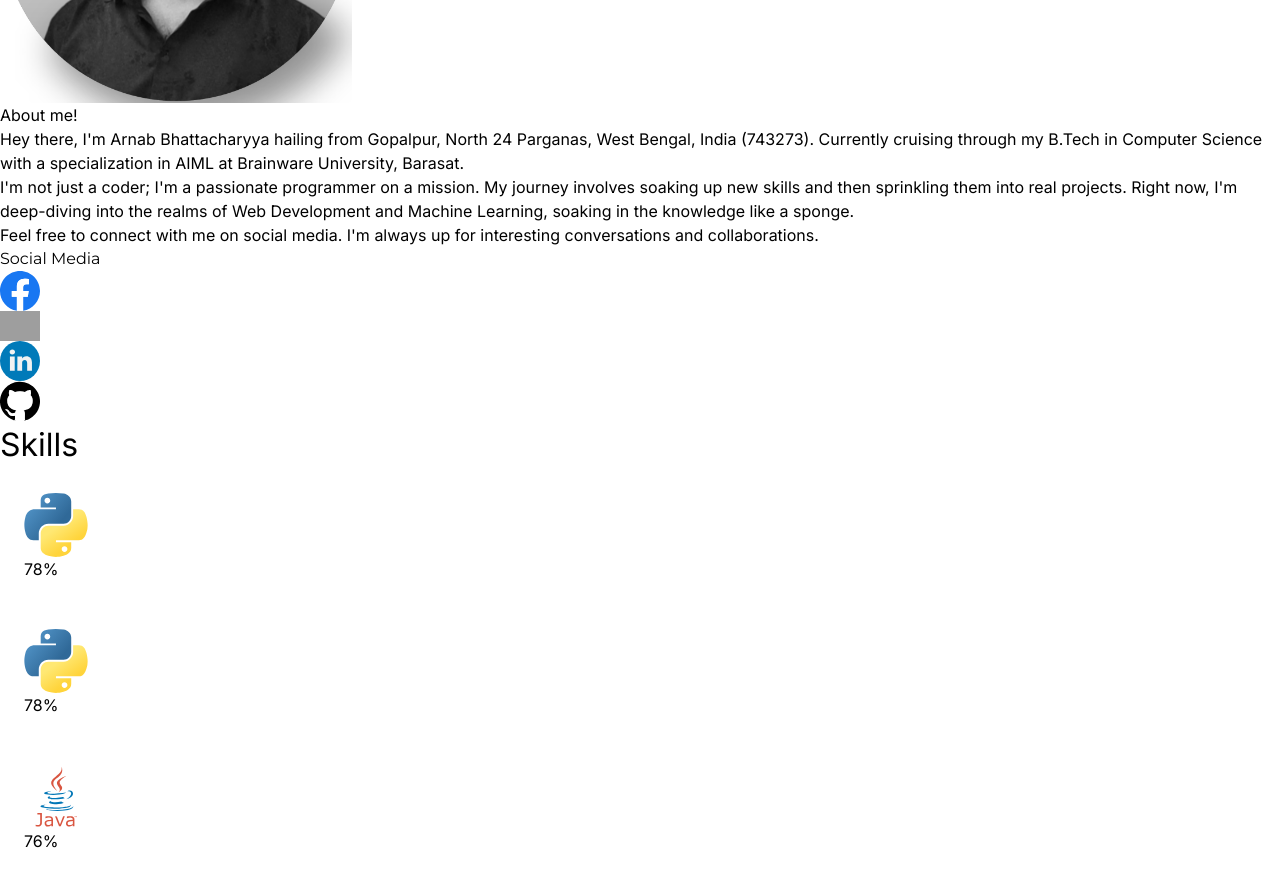
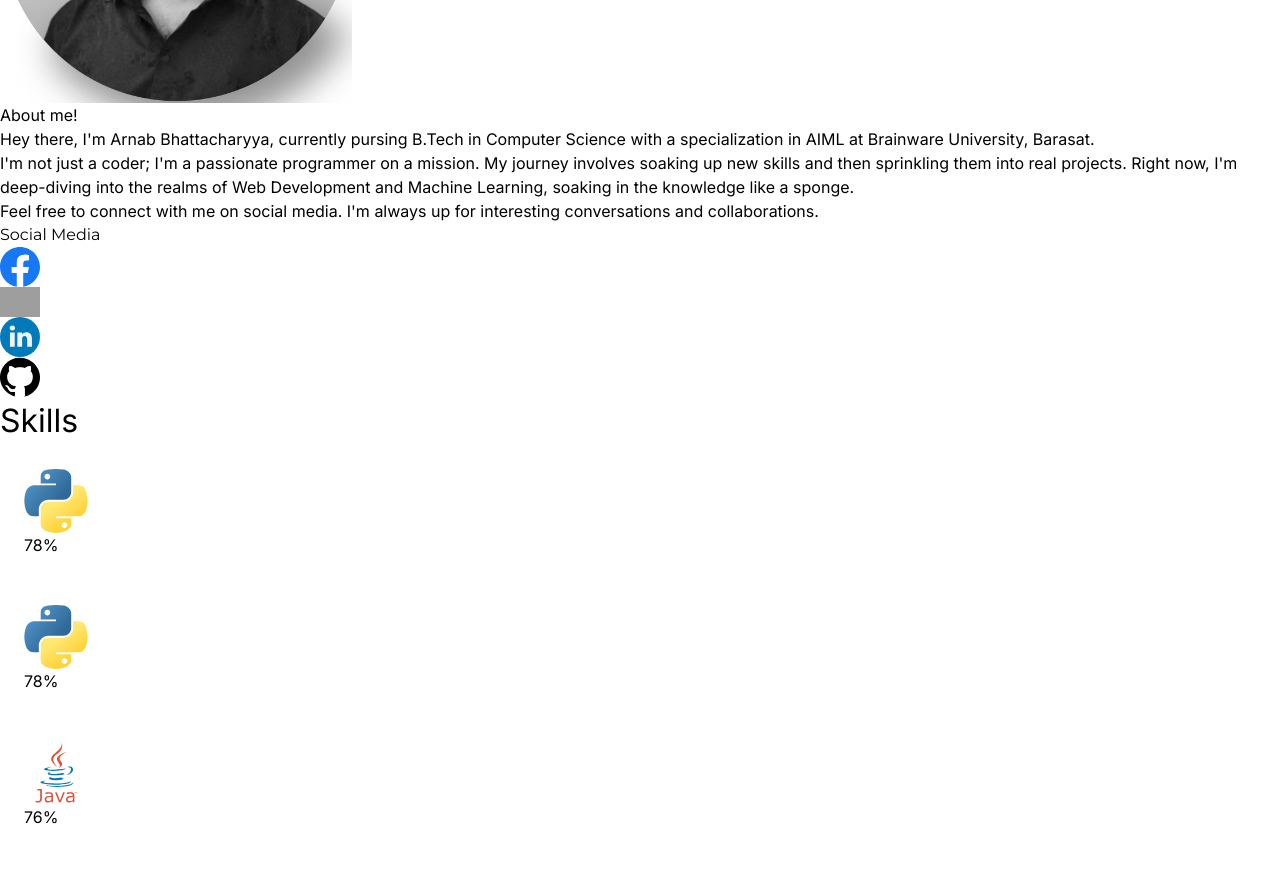
Before and after one commit to ArNAB-0053/Portfolio-using-Next-JS, a Next.js app: page / in a window 1280 px wide. Shown: the part 2120-2997 px from the top of the page. Built offline with nearby package versions, Linux system fonts and the light colour scheme; grey boxes are pictures that could not be loaded.

Commit message:
edit: Changing scrollbar style and about me

```diff
--- a/Components/About.js
+++ b/Components/About.js
@@ -63,7 +63,7 @@ const About = () => {
                         }}
 
 
-                    >Hey there, I'm Arnab Bhattacharyya hailing from Gopalpur, North 24 Parganas, West Bengal, India (743273). Currently cruising through my B.Tech in Computer Science with a specialization in AIML at Brainware University, Barasat.</motion.p>
+                    >Hey there, I'm Arnab Bhattacharyya, currently pursing B.Tech in Computer Science with a specialization in AIML at Brainware University, Barasat.</motion.p>
 
                     <motion.p
 
--- a/app/layout.js
+++ b/app/layout.js
@@ -10,8 +10,8 @@ export const metadata = {
 export default function RootLayout({ children }) {
   console.clear();
   return (
-    <html lang="en">
-      <body className={`${inter.className} overflow-x-hidden selection:bg-black selection:text-white dark:selection:bg-white dark:selection:text-black dark:scrollbar-track-[#666666] dark:scrollbar-thumb-[#a7a7a7] scrollbar-track-[#dadada] scrollbar-thumb-[#a7a7a7] scrollbar-thin  scrollbar-rounded`}>
+    <html lang="en" className='scrollbar-thin  scrollbar-rounded'>
+      <body className={`${inter.className} overflow-x-hidden selection:bg-black selection:text-white dark:selection:bg-white dark:selection:text-black dark:scrollbar-track-[#666666]`}>
         {children}
       </body>
     </html>
```
